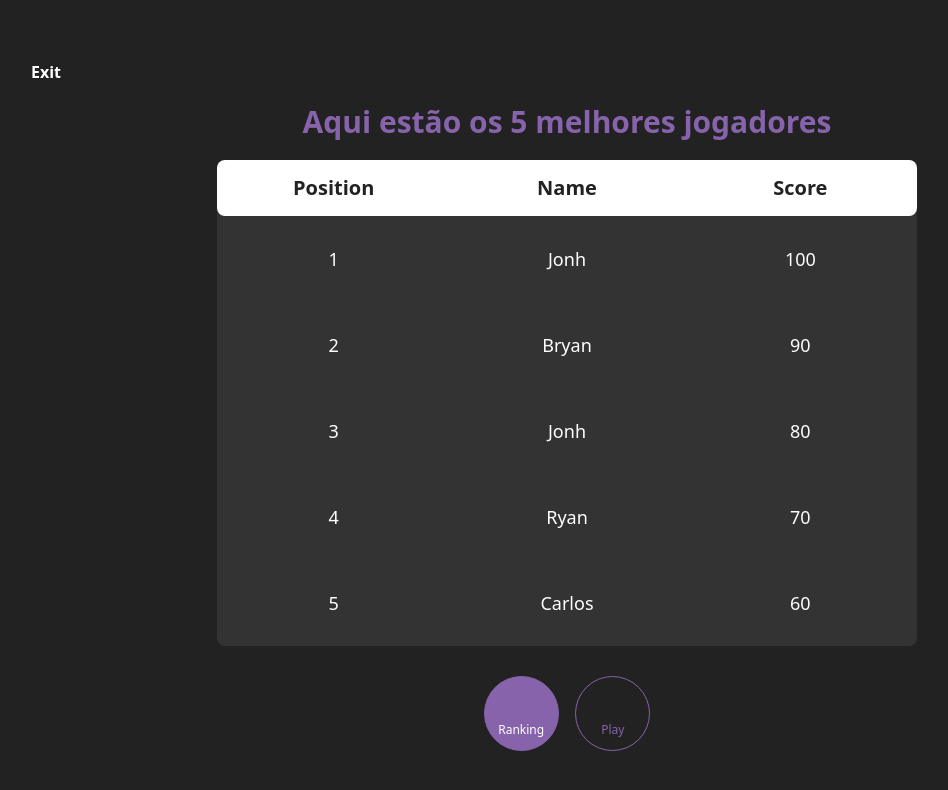
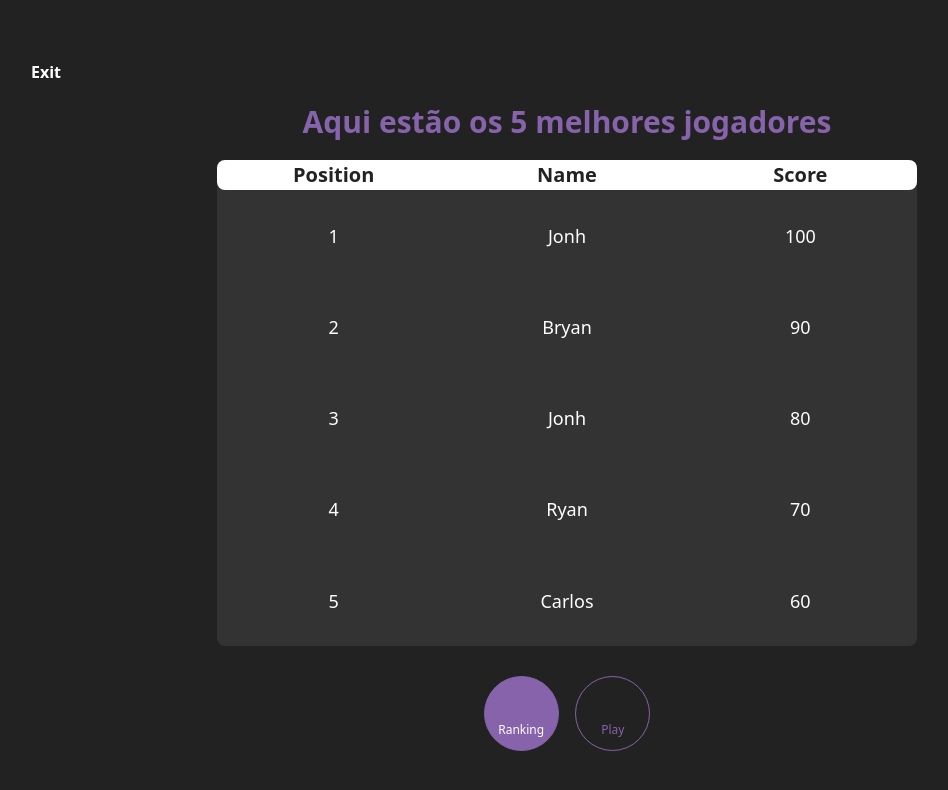
Before and after one commit to Miguel-Barros-Clear/Quiz-Game, a Next.js app in the folder quiz-game-app/: page /ranking in a window 1280 px wide. Shown: the top 790 px of the page, without its empty margins (73-1021 px from the left). Built offline with nearby package versions, Linux system fonts and the light colour scheme; some icons are missing.

Commit message:
fix: improving resposive table into ranking page

```diff
--- a/quiz-game-app/package.json
+++ b/quiz-game-app/package.json
@@ -23,6 +23,5 @@
     "react-dom": "18.2.0",
     "tailwindcss": "3.3.2",
     "typescript": "5.0.4"
-  },
-  "devDependencies": {}
+  }
 }
--- a/quiz-game-app/src/app/ranking/page.tsx
+++ b/quiz-game-app/src/app/ranking/page.tsx
@@ -42,14 +42,14 @@ export default function Ranking() {
         <div className='w-full h-full flex flex-col justify-center items-center'>
           <p className='text-3xl font-semibold mb-5 text-[#8663AA]'>Aqui estão os 5 melhores jogadores</p>
           <table className='w-7/12 h-full text-center mb-5 bg-[#333333] rounded-lg'>
-            <thead className='h-14 bg-white '>
+            <thead className='h-auto bg-white '>
               <tr className='text-[#222222] text-xl'>
                 <th className='w-1/6 rounded-l-lg'>Position</th>
                 <th className='w-1/6'>Name</th>
                 <th className='w-1/6 rounded-r-lg'>Score</th>
               </tr>
             </thead>
-            <tbody className='w-full items-center justify-center'>
+            <tbody className='mt-5 w-full items-center justify-center'>
               {ranking.players.map((player, index) => (
                 <tr key={index} className='w-full text-white hover:bg-[#ffffff40] ease-in-out duration-150 cursor-pointer'>
                   <td className='text-lg'>{player.postion}</td>
```
Also changed, not shown: quiz-game-app/.yarnrc.yml (added), 2 other files (tests, documents, lock files or other folders).
